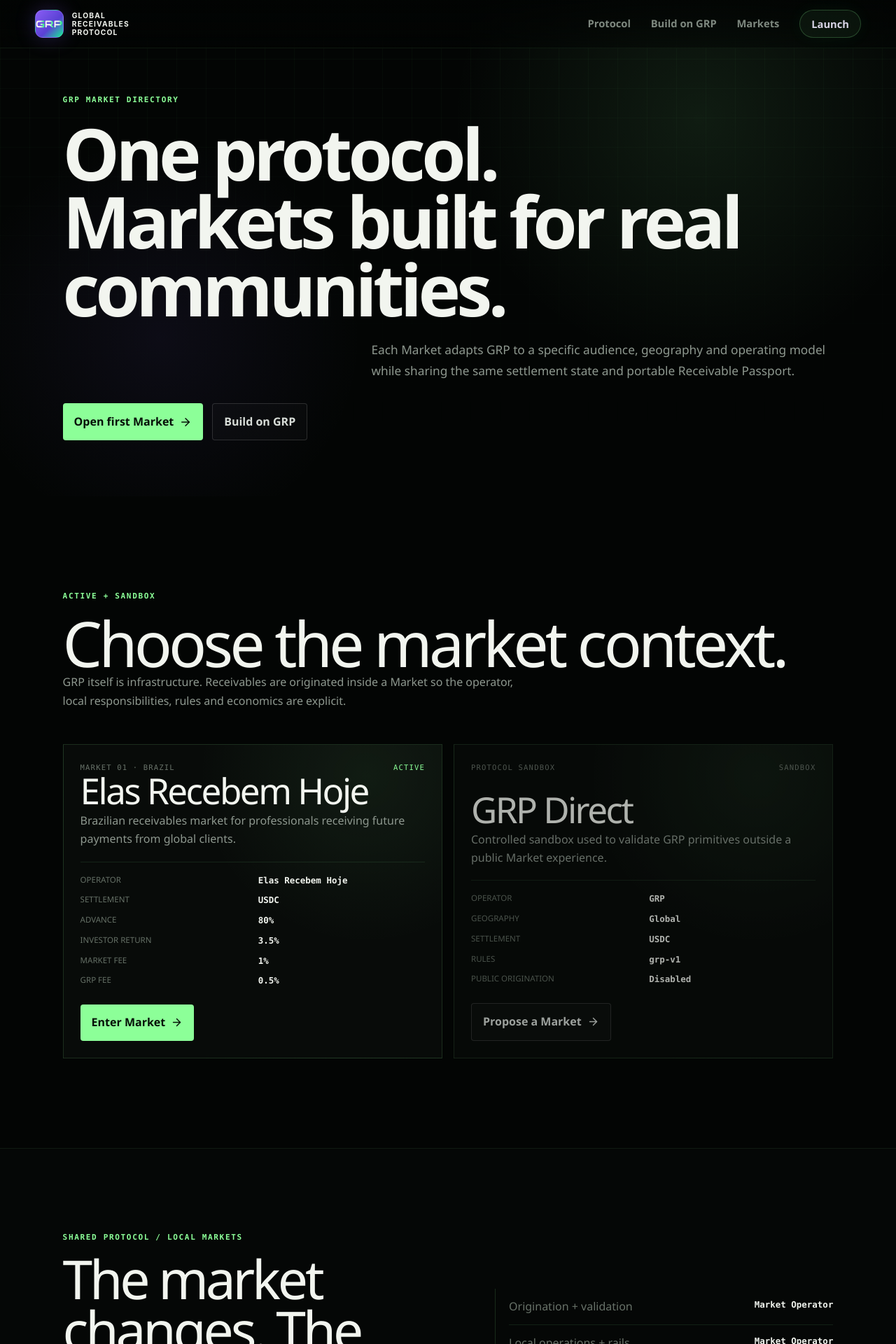
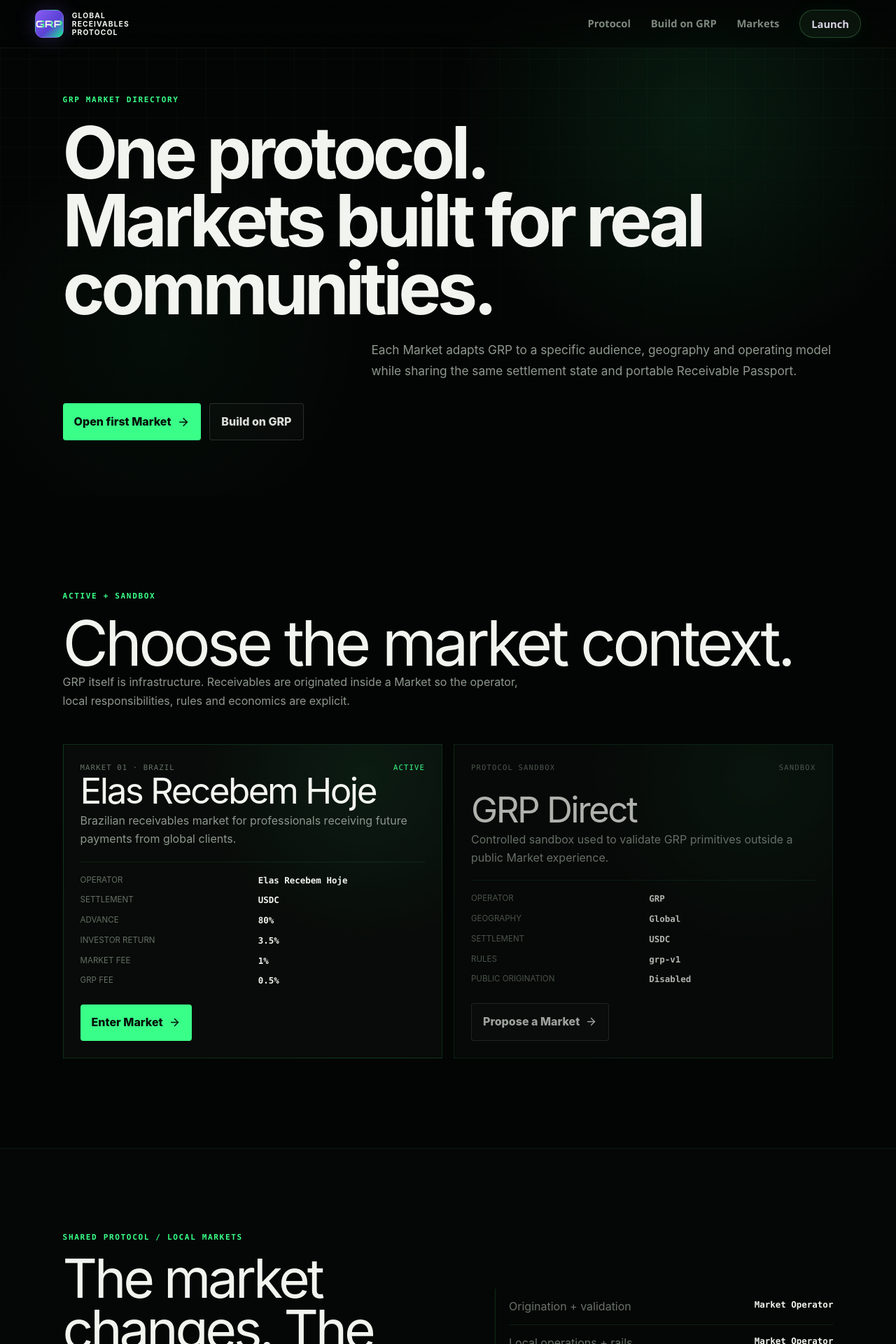
Before and after one commit to 0xlari/global-receivables-protocol, a Next.js app: page /markets in a window 1280 px wide. Shown: the top 1920 px of the page at 70% size. Built offline with nearby package versions, Linux system fonts and the light colour scheme; no server answers.

Commit message:
brand: unify Markets and Build on GRP visual system

```diff
--- a/src/app/market-system.module.css
+++ b/src/app/market-system.module.css
@@ -4,16 +4,17 @@
   --surface2:#0d110e;
   --text:#f2f5ef;
   --muted:#8e988f;
-  --signal:#8cff98;
-  --violet:#8c67ff;
-  --line:rgba(140,255,152,.14);
+  --signal:#39ff88;
+  --violet:#39ff88;
+  --line:rgba(57,255,136,.14);
   min-height:100vh;
   background:var(--bg);
   color:var(--text);
+  font-family:"Inter","Segoe UI",ui-sans-serif,system-ui,sans-serif;
 }
 .page * { box-sizing:border-box; }
-.hero { position:relative; min-height:76svh; display:grid; align-items:end; overflow:hidden; padding:8rem 7vw 5rem; background:radial-gradient(circle at 78% 24%,rgba(140,255,152,.09),transparent 22rem),radial-gradient(circle at 18% 68%,rgba(140,103,255,.07),transparent 18rem),#030504; }
-.hero::after{ position:absolute; inset:0; content:""; pointer-events:none; background-image:linear-gradient(rgba(140,255,152,.035) 1px,transparent 1px),linear-gradient(90deg,rgba(140,255,152,.035) 1px,transparent 1px); background-size:42px 42px; mask-image:linear-gradient(to bottom,#000,transparent 90%); }
+.hero { position:relative; min-height:76svh; display:grid; align-items:end; overflow:hidden; padding:8rem 7vw 5rem; background:radial-gradient(circle at 78% 24%,rgba(57,255,136,.09),transparent 22rem),radial-gradient(circle at 18% 68%,rgba(57,255,136,.035),transparent 18rem),#030504; }
+.hero::after{ position:absolute; inset:0; content:""; pointer-events:none; background-image:linear-gradient(rgba(57,255,136,.035) 1px,transparent 1px),linear-gradient(90deg,rgba(57,255,136,.035) 1px,transparent 1px); background-size:42px 42px; mask-image:linear-gradient(to bottom,#000,transparent 90%); }
 .heroInner{position:relative;z-index:1;width:min(1180px,100%);margin:0 auto;}
 .kicker,.eyebrow{ color:var(--signal); font-family:ui-monospace,SFMono-Regular,Menlo,monospace; font-size:.69rem;font-weight:800;letter-spacing:.15em;text-transform:uppercase; }
 .hero h1,.section h2,.marketHero h2,.apply h2,.directoryTitle{ margin:0;letter-spacing:-.055em;line-height:.95; }
@@ -23,7 +24,7 @@
 .primary,.secondary{display:inline-flex;min-height:48px;align-items:center;justify-content:center;gap:.5rem;padding:.8rem 1rem;border-radius:.25rem;font-weight:800;}
 .primary{background:var(--signal);color:#061008;}
 .secondary{border:1px solid rgba(255,255,255,.14);color:#d8ddd8;background:rgba(255,255,255,.02);}
-.section{padding:8rem 7vw;border-top:1px solid rgba(140,255,152,.08);}
+.section{padding:8rem 7vw;border-top:1px solid rgba(57,255,136,.08);}
 .sectionInner{width:min(1180px,100%);margin:0 auto;}
 .sectionLead{display:grid;grid-template-columns:1fr .8fr;gap:5rem;align-items:end;margin-bottom:3.5rem;}
 .section h2{margin-top:.8rem;font-size:clamp(3.2rem,6vw,6.2rem);}
@@ -45,39 +46,39 @@
 .feeCard span{display:block;margin-top:.5rem;color:#d9dfd8;font-weight:800;}
 .feeCard p{color:#7f8980;line-height:1.65;}
 .feeRows{display:grid;margin-top:1.2rem;}
-.feeRows div{display:flex;justify-content:space-between;gap:1rem;border-top:1px solid rgba(140,255,152,.1);padding:.8rem 0;}
+.feeRows div{display:flex;justify-content:space-between;gap:1rem;border-top:1px solid rgba(57,255,136,.1);padding:.8rem 0;}
 .feeRows dt{color:#6f796f}.feeRows dd{margin:0;font-weight:800;text-align:right;}
-.apply{padding:8rem 7vw;background:radial-gradient(circle at 50% 0,rgba(140,255,152,.07),transparent 24rem),#020403;}
+.apply{padding:8rem 7vw;background:radial-gradient(circle at 50% 0,rgba(57,255,136,.07),transparent 24rem),#020403;}
 .applyInner{width:min(1080px,100%);margin:0 auto;}
 .apply h2{margin-top:.8rem;font-size:clamp(3.5rem,7vw,7rem);}
 .formShell{display:grid;grid-template-columns:1fr 1fr;gap:1rem;margin-top:3rem;}
 .field{display:grid;gap:.45rem;color:#a5ada6;font-size:.82rem;font-weight:700;}
 .fieldWide{grid-column:1/-1;}
-.field input,.field select,.field textarea{width:100%;border:1px solid rgba(140,255,152,.15);border-radius:.25rem;background:#0a0d0b;color:#eff5ef;padding:.9rem 1rem;font:inherit;}
+.field input,.field select,.field textarea{width:100%;border:1px solid rgba(57,255,136,.15);border-radius:.25rem;background:#0a0d0b;color:#eff5ef;padding:.9rem 1rem;font:inherit;}
 .field textarea{min-height:130px;resize:vertical;}
 .formNote{grid-column:1/-1;color:#69736a;font-size:.78rem;line-height:1.5;}
-.disabledSubmit{grid-column:1/-1;justify-self:start;border:1px solid rgba(140,255,152,.16);background:rgba(140,255,152,.07);color:#b7c2b8;padding:.8rem 1rem;font-weight:800;cursor:not-allowed;}
+.disabledSubmit{grid-column:1/-1;justify-self:start;border:1px solid rgba(57,255,136,.16);background:rgba(57,255,136,.07);color:#b7c2b8;padding:.8rem 1rem;font-weight:800;cursor:not-allowed;}
 .directory{padding:8rem 7vw;background:#030504;}
 .directoryInner{width:min(1180px,100%);margin:0 auto;}
 .directoryTitle{margin-top:.8rem;font-size:clamp(3.6rem,7vw,7rem);}
 .directoryIntro{max-width:680px;color:var(--muted);line-height:1.7;}
 .marketGrid{display:grid;grid-template-columns:repeat(2,1fr);gap:1rem;margin-top:3rem;}
-.marketCard{position:relative;min-height:430px;border:1px solid var(--line);background:radial-gradient(circle at 80% 10%,rgba(140,255,152,.07),transparent 15rem),#080b09;padding:1.5rem;display:flex;flex-direction:column;}
+.marketCard{position:relative;min-height:430px;border:1px solid var(--line);background:radial-gradient(circle at 80% 10%,rgba(57,255,136,.07),transparent 15rem),#080b09;padding:1.5rem;display:flex;flex-direction:column;}
 .marketCardMuted{opacity:.72;}
 .marketTop{display:flex;justify-content:space-between;gap:1rem;font-family:ui-monospace,SFMono-Regular,Menlo,monospace;font-size:.66rem;letter-spacing:.11em;text-transform:uppercase;color:#69736a;}
 .status{color:var(--signal);}
 .marketCard h2{margin:auto 0 .4rem;font-size:clamp(2.4rem,4vw,4rem);letter-spacing:-.05em;line-height:.95;}
 .marketCard p{max-width:560px;color:#8d978e;line-height:1.6;}
-.marketMeta{display:grid;grid-template-columns:1fr 1fr;gap:.55rem 1rem;border-top:1px solid rgba(140,255,152,.1);padding-top:1rem;margin-top:1.2rem;}
+.marketMeta{display:grid;grid-template-columns:1fr 1fr;gap:.55rem 1rem;border-top:1px solid rgba(57,255,136,.1);padding-top:1rem;margin-top:1.2rem;}
 .marketMeta span{color:#657066;font-size:.72rem;text-transform:uppercase;}
 .marketMeta strong{font-family:ui-monospace,SFMono-Regular,Menlo,monospace;font-size:.78rem;}
 .marketActions{display:flex;gap:.8rem;flex-wrap:wrap;margin-top:1.5rem;}
-.marketHero{padding:7rem 7vw;background:#050706;border-top:1px solid rgba(140,255,152,.08);}
+.marketHero{padding:7rem 7vw;background:#050706;border-top:1px solid rgba(57,255,136,.08);}
 .marketHeroInner{width:min(1180px,100%);margin:0 auto;display:grid;grid-template-columns:1fr .9fr;gap:5rem;align-items:center;}
 .marketHero h2{margin-top:.8rem;font-size:clamp(3rem,6vw,6rem);}
 .marketHero p{color:#8f988f;line-height:1.7;}
 .marketRail{border-left:1px solid var(--line);padding-left:1.2rem;}
-.marketRail div{display:flex;justify-content:space-between;gap:1rem;border-top:1px solid rgba(140,255,152,.1);padding:.8rem 0;}
+.marketRail div{display:flex;justify-content:space-between;gap:1rem;border-top:1px solid rgba(57,255,136,.1);padding:.8rem 0;}
 .marketRail div:first-child{border-top:0;}
 .marketRail span{color:#687269}.marketRail strong{font-family:ui-monospace,SFMono-Regular,Menlo,monospace;font-size:.78rem;}
 @media(max-width:900px){.sectionLead,.economics,.marketHeroInner{grid-template-columns:1fr}.process{grid-template-columns:repeat(2,1fr)}.roles,.marketGrid{grid-template-columns:1fr}}
```
